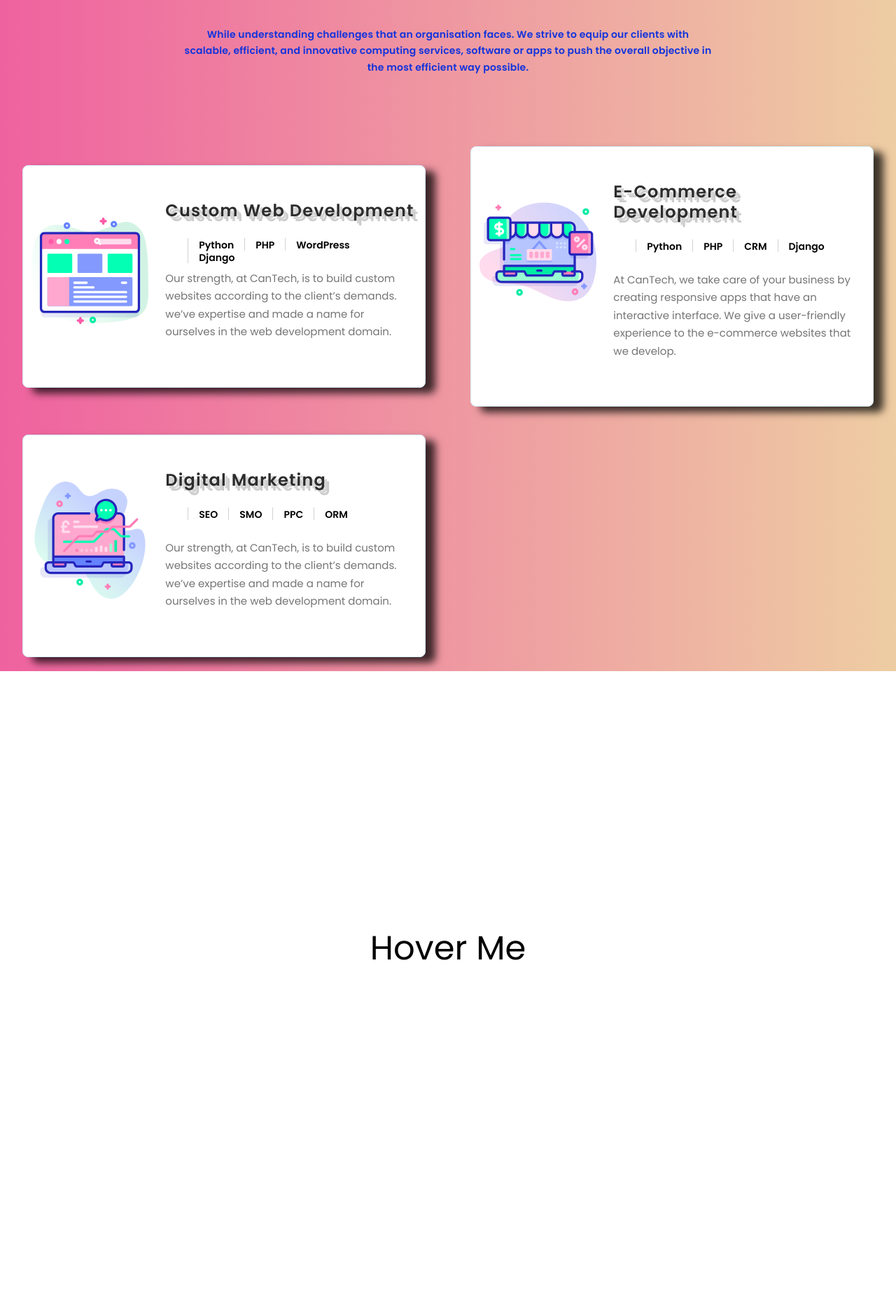
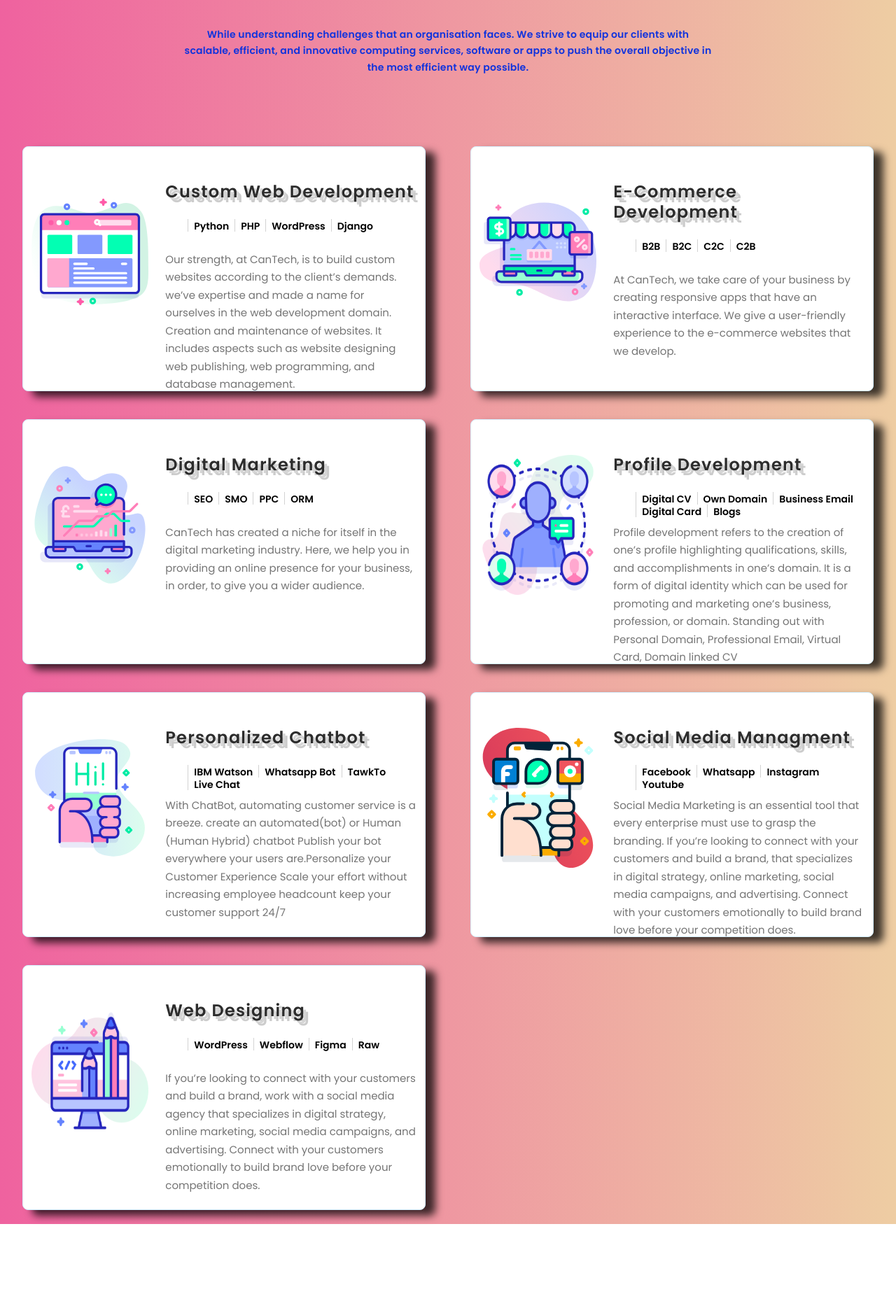
Before and after one commit to ilmaan/CanTech-Project, a Django app: page / in a window 1280 px wide. Shown: the part 1437-3316 px from the top of the page at 70% size. Before the commit the page ends 2809 px from the top, so only its background shows below. Run offline with Django 3.2, Linux system fonts and the light colour scheme; some libraries are stand-ins or nearby versions.

Commit message:
3rd Sectio Complete

```diff
--- a/cantechsoftwares/cantech/static/app/css/home.css
+++ b/cantechsoftwares/cantech/static/app/css/home.css
@@ -240,6 +240,7 @@
   /* display: inline-flex; */
   text-align: left;
   padding: 30px 20px;
+  height: 350px;
 }
 .s-block {
   background: #fff;
@@ -363,7 +364,7 @@
 
 .s-block li{
   float: left;
-  padding: 0px 15px;
+  padding: 0px 8px;
   border-left: 1px solid lightgrey;
   height: 18px;
   position: relative;
@@ -406,3 +407,7 @@
 .servblock{
   padding: 20px;
 }
+
+.s-block ul{
+  padding-top: 0px;
+}
--- a/cantechsoftwares/templates/home.html
+++ b/cantechsoftwares/templates/home.html
@@ -80,7 +80,7 @@
                             <li>Django</li>
                         </ul>
                         <br>
-                        <p class="row4p1">Our strength, at CanTech, is to build custom websites according to the client’s demands. we’ve expertise and made a name for ourselves in the web development domain.</p>
+                        <p class="row4p1">Our strength, at CanTech, is to build custom websites according to the client’s demands. we’ve expertise and made a name for ourselves in the web development domain. Creation and maintenance of websites. It includes aspects such as website designing web publishing, web programming, and database management.</p>
                         </div>
                 </div>
                 </div>
@@ -93,10 +93,10 @@
                     <div  class="col-8">
                         <h3 class="retroshadow hover-text ">E-Commerce Development</h3>
                         <ul>
-                            <li>Python</li>
-                            <li>PHP</li>
-                            <li>CRM</li>
-                            <li>Django</li>
+                            <li>B2B</li>
+                            <li>B2C</li>
+                            <li>C2C</li>
+                            <li>C2B</li>
                         </ul>
                         <br>
                         <p class="row4p1">At CanTech, we take care of your business by creating responsive apps that have an interactive interface. We give a user-friendly experience to the e-commerce websites that we develop.</p>
@@ -118,12 +118,91 @@
                             <li>ORM</li>
                         </ul>
                         <br>
-                        <p class="row4p1">Our strength, at CanTech, is to build custom websites according to the client’s demands. we’ve expertise and made a name for ourselves in the web development domain.</p>
+                        <p class="row4p1">CanTech has created a niche for itself in the digital marketing industry. Here, we help you in providing an online presence for your business, in order, to give you a wider audience.</p>
                         </div>
                 </div>
                 </div>
             </div>
 
+            <div class="col-lg-6" >
+                <div class="servblock" >
+                <div class="service-block s-block wide-sblock row" >
+                    <img class="col-4" src="{% static 'app/images/profile.png' %}" alt="" height="200px">
+                    <div  class="col-8">
+                        <h3 class="retroshadow hover-text ">Profile Development</h3>
+                        <ul>
+                            <li>Digital CV</li>
+                            <li>Own Domain</li>
+                            <li>Business Email</li>
+                            <li>Digital Card</li>
+                            <li>Blogs</li>
+                        </ul>
+                        <br>
+                        <p class="row4p1">Profile development refers to the creation of one’s profile highlighting qualifications, skills, and accomplishments in one’s domain. It is a form of digital identity which can be used for promoting and marketing one’s business, profession, or domain. Standing out with Personal Domain, Professional Email, Virtual Card, Domain linked CV</p>
+                        </div>
+                </div>
+                </div>
+            </div>
+
+            <div class="col-lg-6" >
+                <div class="servblock" >
+                <div class="service-block s-block wide-sblock row" >
+                    <img class="col-4" src="{% static 'app/images/chatbot.svg' %}" alt="" height="200px">
+                    <div  class="col-8">
+                        <h3 class="retroshadow hover-text ">Personalized Chatbot</h3>
+                        <ul>
+                            <li>IBM Watson</li>
+                            <li>Whatsapp Bot</li>
+                            <li>TawkTo</li>
+                            <li>Live Chat</li>
+                        </ul>
+                        <br>
+                        <p class="row4p1">With ChatBot, automating customer service is a breeze.
+                            create an automated(bot) or Human (Human Hybrid) chatbot  Publish your bot everywhere your users are.Personalize your Customer Experience  Scale your effort without increasing employee headcount
+                            keep your customer support 24/7
+                            </p>
+                        </div>
+                </div>
+                </div>
+            </div>
+
+            <div class="col-lg-6" >
+                <div class="servblock" >
+                <div class="service-block s-block wide-sblock row" >
+                    <img class="col-4" src="{% static 'app/images/social-media.svg' %}" alt="" height="200px">
+                    <div  class="col-8">
+                        <h3 class="retroshadow hover-text ">Social Media Managment</h3>
+                        <ul>
+                            <li>Facebook</li>
+                            <li>Whatsapp</li>
+                            <li>Instagram</li>
+                            <li>Youtube</li>
+                        </ul>
+                        <br>
+                        <p class="row4p1">Social Media Marketing is an essential tool that every enterprise must use to grasp the branding. If you’re looking to connect with your customers and build a brand, that specializes in digital strategy, online marketing, social media campaigns, and advertising. Connect with your customers emotionally to build brand love before your competition does.</p>
+                        </div>
+                </div>
+                </div>
+            </div>
+
+            <div class="col-lg-6" >
+                <div class="servblock" >
+                <div class="service-block s-block wide-sblock row" >
+                    <img class="col-4" src="{% static 'app/images/web-design.png' %}" alt="" height="200px">
+                    <div  class="col-8">
+                        <h3 class="retroshadow hover-text ">Web Designing</h3>
+                        <ul>
+                            <li>WordPress</li>
+                            <li>Webflow</li>
+                            <li>Figma</li>
+                            <li>Raw</li>
+                        </ul>
+                        <br>
+                        <p class="row4p1">If you’re looking to connect with your customers and build a brand, work with a social media agency that specializes in digital strategy, online marketing, social media campaigns, and advertising. Connect with your customers emotionally to build brand love before your competition does.</p>
+                        </div>
+                </div>
+                </div>
+            </div>
 
 
 
```
Also changed, not shown: cantechsoftwares/cantech/static/app/images/chatbot.svg (added), cantechsoftwares/cantech/static/app/images/profile.png (added), cantechsoftwares/cantech/static/app/images/profile.svg (added), cantechsoftwares/cantech/static/app/images/social-media.svg, cantechsoftwares/cantech/static/app/images/web-design.png (added).
